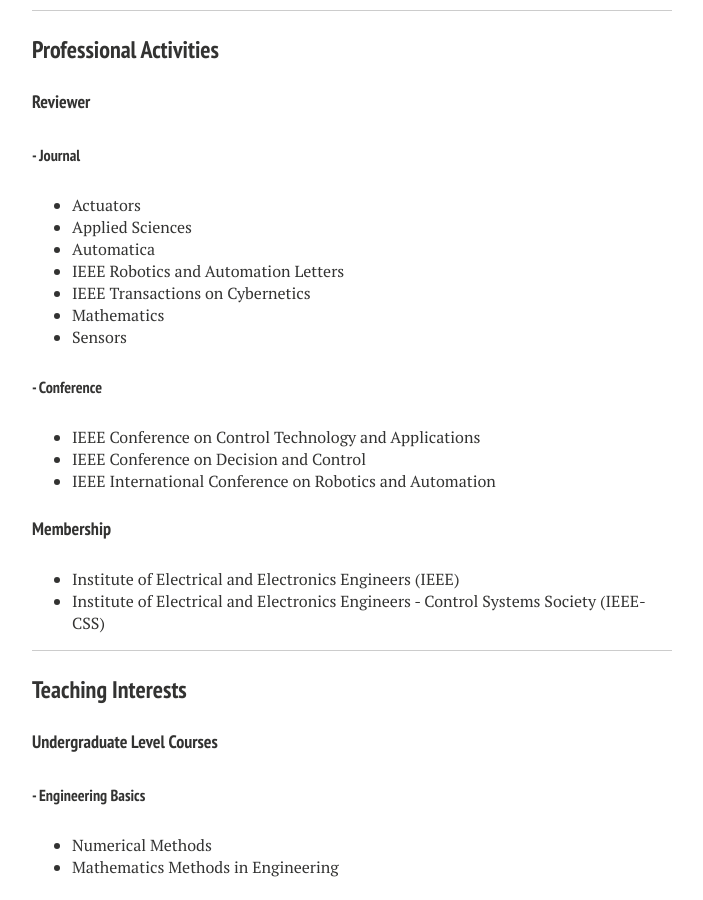
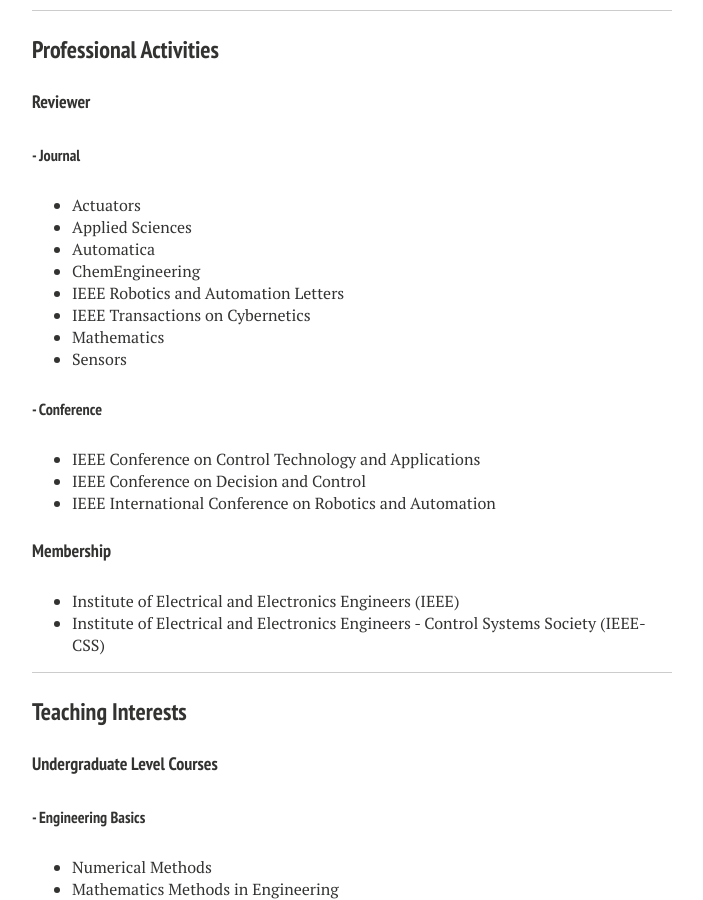
Before and after one commit to liutairan/liutairan.github.io, a Jekyll site: the page built from cv.md, in a window 1280 px wide and 900 px high, scrolled down 2319 px. Shown: the whole window, without its empty margins (288-991 px from the left). Built offline with Jekyll 4.4.1, drawn with Linux system fonts in a browser that asks for light colours; nearby versions of some CDN libraries.

Commit message:
Update cv.md

```diff
--- a/cv.md
+++ b/cv.md
@@ -102,6 +102,7 @@
 * Actuators
 * Applied Sciences
 * Automatica
+* ChemEngineering
 * IEEE Robotics and Automation Letters
 * IEEE Transactions on Cybernetics
 * Mathematics
```
